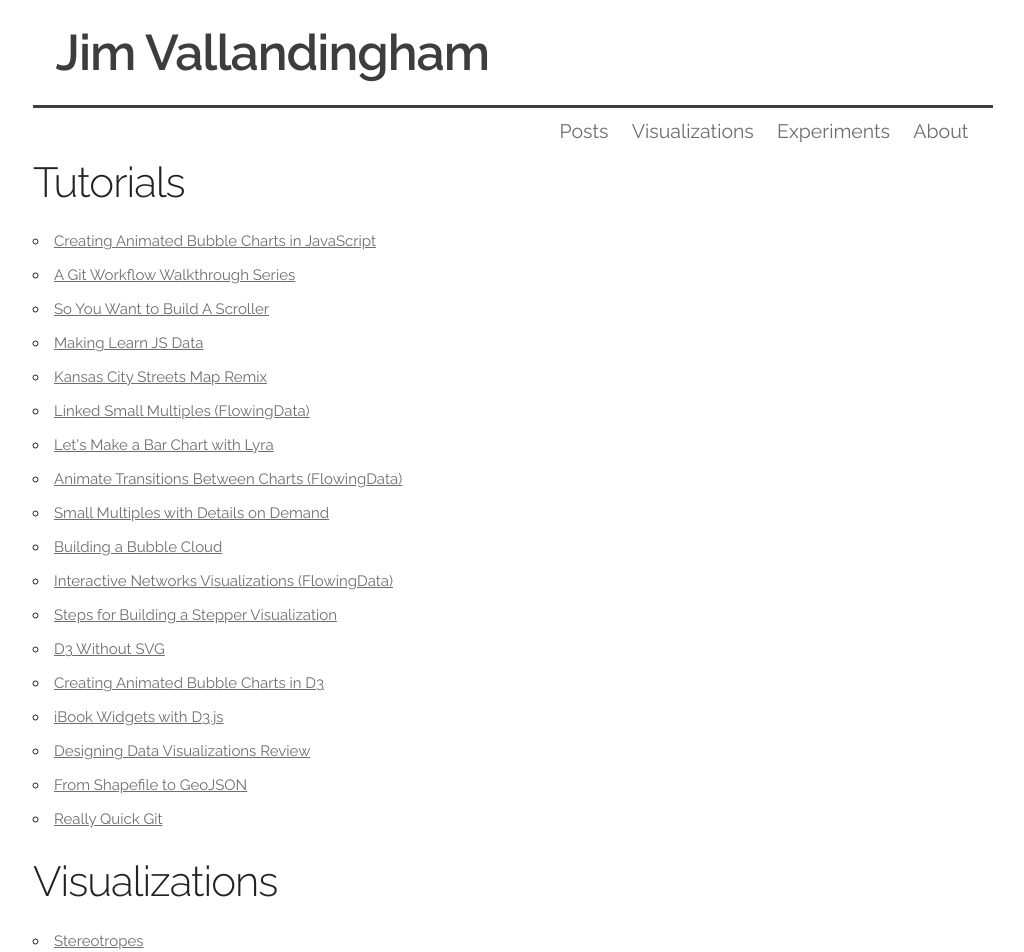
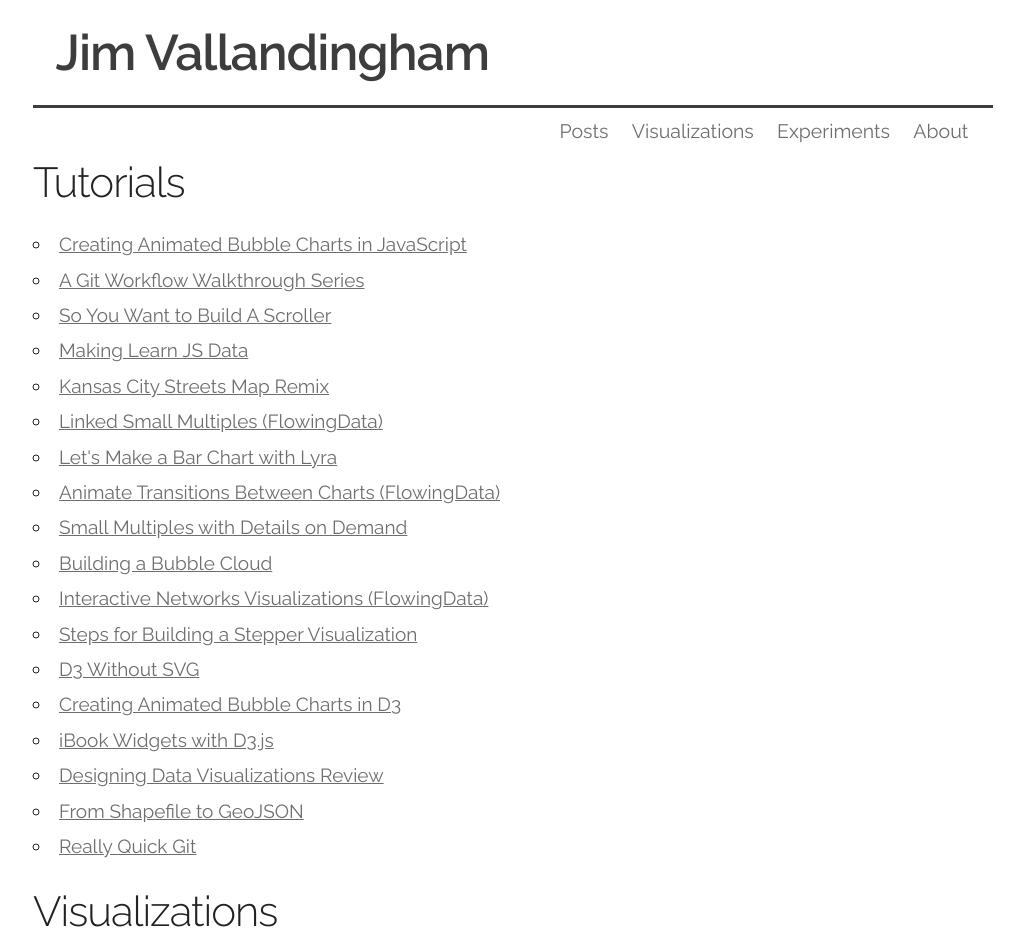
Before and after one commit to vlandham/vlandham.github.com, a Jekyll site: the page built from index.html, in a window 1280 px wide. Shown: the top 952 px of the page, without its empty margins (127-1151 px from the left). Built offline with Jekyll 4.4.1, drawn with Linux system fonts in a browser that asks for light colours; some web fonts are replaced.

Commit message:
increase font sizes. add facebook tags

```diff
--- a/_config.yml
+++ b/_config.yml
@@ -1,6 +1,7 @@
 source:      .
 destination: ./_site
 includes:    ./_includes
+url: "http://vallandingham.me"
 
 permalink:   /:title.html
 
@@ -8,5 +9,18 @@ permalink:   /:title.html
 #base_url: /
 description: ""
 
-rdiscount:
-  extensions: []
+encoding: utf-8
+
+
+defaults:
+  -
+    scope:
+      path: ""
+    values:
+      ogtype: "website"
+  -
+    scope:
+      path: ""
+      type: "posts"
+    values:
+      ogtype: "article"
--- a/_layouts/default.html
+++ b/_layouts/default.html
@@ -16,6 +16,32 @@
   <meta name="twitter:creator" content="@vlandham">
   <meta name="twitter:title" content="{{ page.title }}">
   {% endif %}
+
+  {% if page.twitter_type %}
+  <meta name="twitter:card" content="{{ page.twitter_type }}">
+  {% endif %}
+
+  <meta name="twitter:site" content="@vlandham">
+  <meta name="twitter:creator" content="@vlandham">
+  <meta name="twitter:title" content="{{ page.title }}">
+
+  <meta property="og:url" content="{{ page.url | absolute_path }}" />
+  <meta property="og:title" content="{{ page.title }}" />
+
+  {% if page.ogtype %}
+  <meta property="og:type" content="{{ page.ogtype }}" />
+  {% endif %}
+
+  {% if page.description %}
+  <meta name="twitter:description" content="{{ page.description }}">
+  <meta property="og:description" content="{{ page.description }}" />
+  {% endif %}
+
+  {% if page.img %}
+  <meta property="og:image" content="{{ page.img | absolute_path }}" />
+  <meta name="twitter:image:src" content="{{ page.img | absolute_path }}">
+  {% endif %}
+
 
   <link href="http://feeds.feedburner.com/jim-vallandingham" rel="alternate" title="Jim Vallandingham" type="application/atom+xml" />
 
--- a/_layouts/post.html
+++ b/_layouts/post.html
@@ -4,7 +4,7 @@ layout: default
 
 <h1>{{ page.title }}</h1>
 <p class="post_date">Created: {{ page.date | date: "%d %B %Y" }}</p>
-<div id="post">
+<div class="post">
 	{{ content }}
 </div>
 
--- a/css/style.css
+++ b/css/style.css
@@ -85,3 +85,16 @@ a img {
   -webkit-border-radius: 0.8em;
   border-radius: 0.8em;
 }
+
+.main-body {
+  font-size: 1.9rem;
+}
+
+.main-body li {
+  margin-bottom: 0.5rem;
+}
+
+.post{
+  font-size: 1.8rem;
+  line-height: 1.7;
+}
--- a/index.html
+++ b/index.html
@@ -6,6 +6,7 @@ twitter_type: summary_large_image
 description: Visualizations by Jim Vallandingham.
 img: http://vallandingham.me/images/vis/vis_card.png
 ---
+<div class="main-body">
   <h2>Tutorials</h2>
   <ul class="posts">
     {% for post in site.categories.tutorial %}
@@ -26,3 +27,4 @@ img: http://vallandingham.me/images/vis/vis_card.png
     <li><a class="post_title" href="{{ post.url }}">{{ post.title }}</a></li>
     {% endfor %}
   </ul>
+</div>
```
Also changed, not shown: Gemfile.lock. Lines whose indentation alone changed are shown as unchanged.
